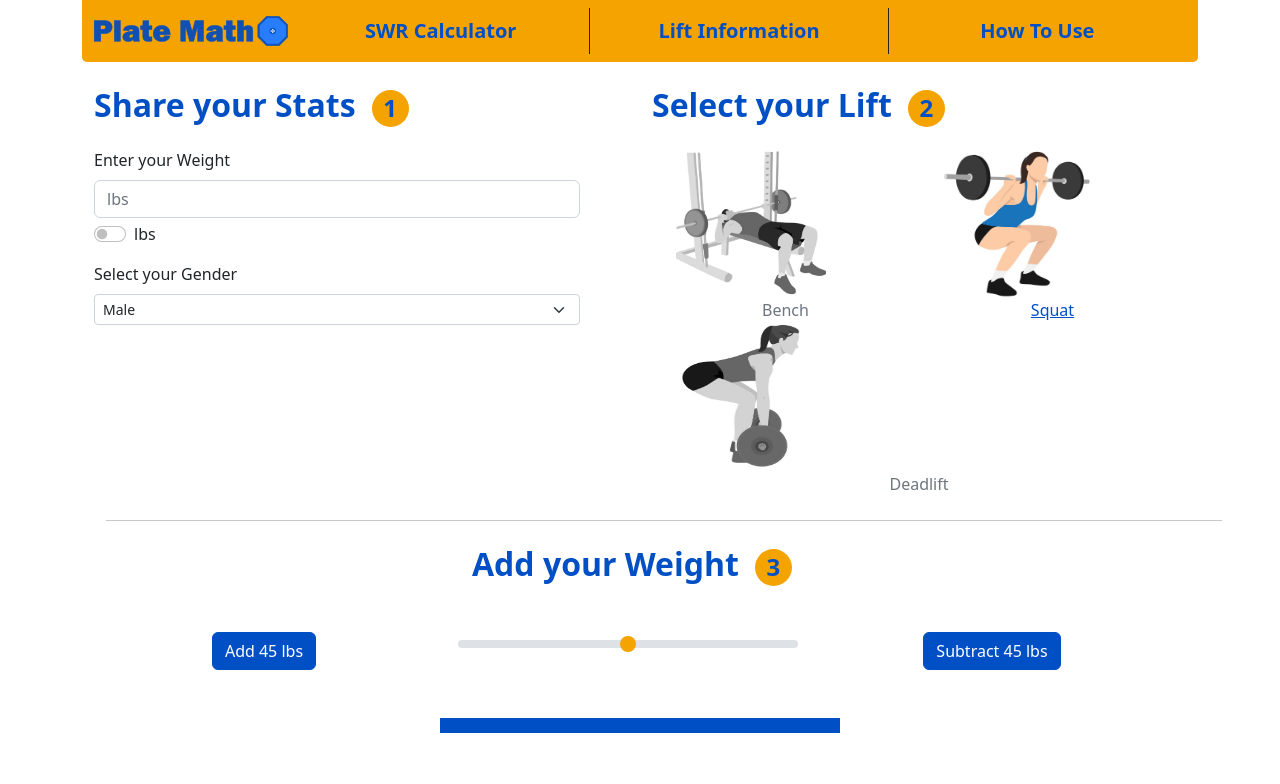
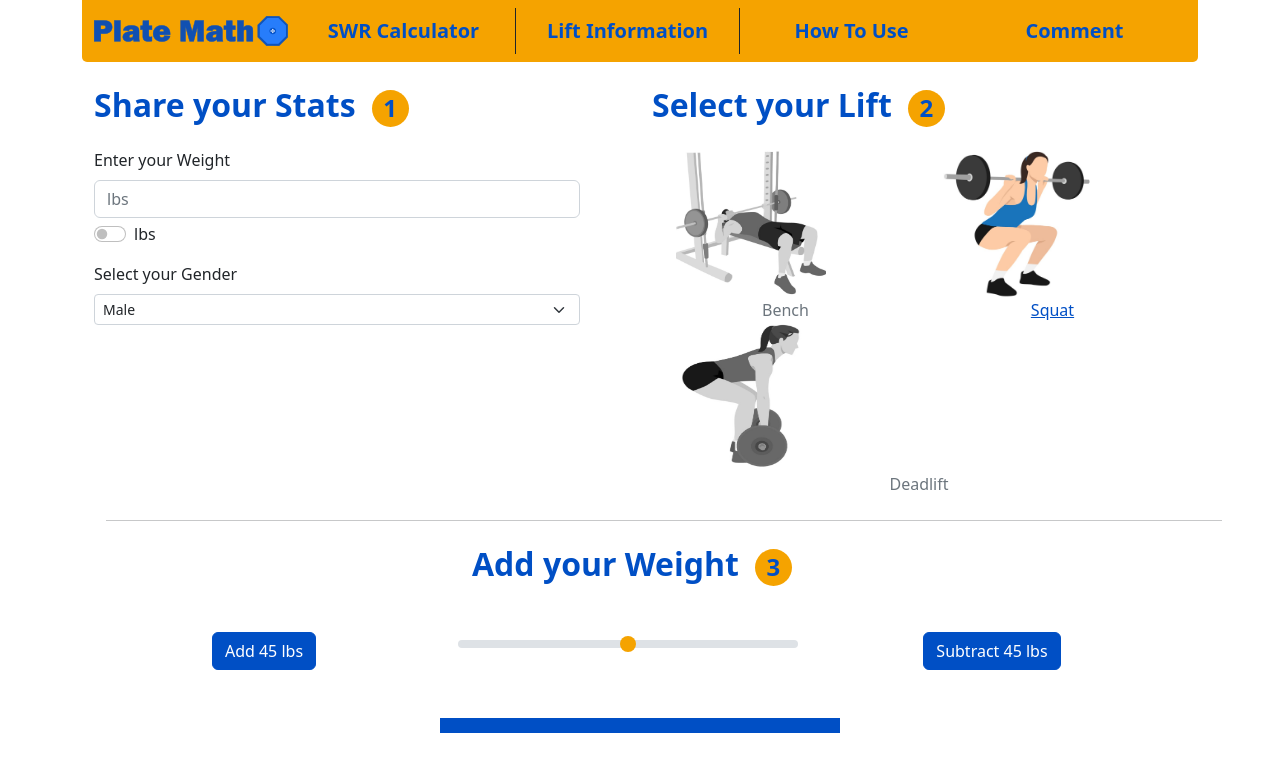
Before and after one commit to CharlieBoomer/plate_math, a React (Create React App) app: page / in a window 1280 px wide. Shown: the top 784 px of the page. Built offline with nearby package versions, Linux system fonts and the light colour scheme.

Commit message:
Added Nav link for comments

```diff
--- a/src/components/NaviBar.js
+++ b/src/components/NaviBar.js
@@ -26,7 +26,8 @@ const NaviBar = () => {
             {/* <div class="vr"></div> */}
             <Nav.Link href="#explore" className='fs-5 col border-end  border-dark text-secondary'><strong>Lift Information</strong></Nav.Link>
             {/* <div class="vr"></div> */}
-            <Nav.Link href="#howTo" className='fs-5 col text-secondary'><strong>How To Use</strong></Nav.Link>
+            <Nav.Link href="#howTo" className='fs-5 col border-dark text-secondary'><strong>How To Use</strong></Nav.Link>
+            <Nav.Link href="#Comments" className='fs-5 col border-dark text-secondary'><strong>Comment</strong></Nav.Link>
       </Nav>
   </Container>
   </Navbar>
```
